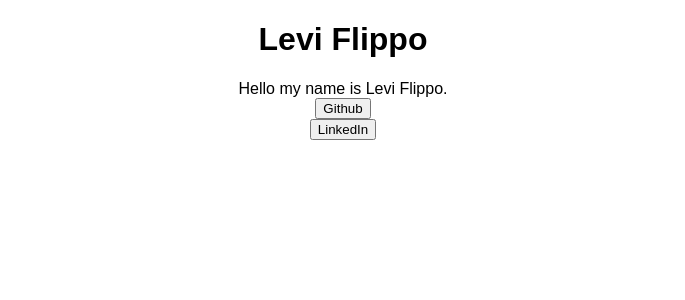
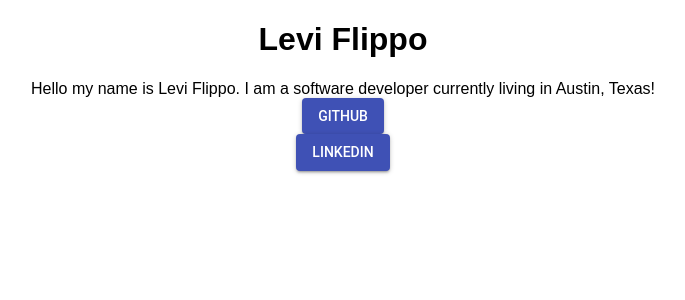
Before and after one commit to lfe9142/react-portfolio, a React (Create React App) app: page / in a window 1280 px wide. Shown: the top 300 px of the page, without its empty margins (297-982 px from the left). Built offline with nearby package versions, Linux system fonts and the light colour scheme.

Commit message:
added material to project

```diff
--- a/package.json
+++ b/package.json
@@ -3,6 +3,7 @@
   "version": "0.1.0",
   "private": true,
   "dependencies": {
+    "@material-ui/core": "^3.1.0",
     "react": "^16.5.1",
     "react-dom": "^16.5.1",
     "react-scripts": "1.1.5"
--- a/src/BioComponent.js
+++ b/src/BioComponent.js
@@ -1,10 +1,11 @@
 import React, { Component } from 'react';
+import Button from '@material-ui/core/Button';
 
 class BioComponent extends Component {
     render() {
         return(
             <div>
-                Hello my name is Levi Flippo.
+                Hello my name is Levi Flippo. I am a software developer currently living in Austin, Texas!
             </div>
         )
     }
--- a/src/LinkButtonComponent.js
+++ b/src/LinkButtonComponent.js
@@ -1,4 +1,5 @@
 import React, { Component } from 'react';
+import Button from '@material-ui/core/Button';
 
 class LinkButtonComponent extends Component {
 
@@ -9,7 +10,11 @@ class LinkButtonComponent extends Component {
     render() {
         return(
             <div>
-                <button onClick={()=>{this.openLink(this.props.link)}}>{this.props.name}</button>
+                <Button
+                    variant="contained" color="primary"
+                    onClick={()=>{this.openLink(this.props.link)}}>
+                        {this.props.name}
+                </Button>
             </div>
         )
     }
```
Also changed, not shown: 1 other file (tests, documents, lock files or other folders).
